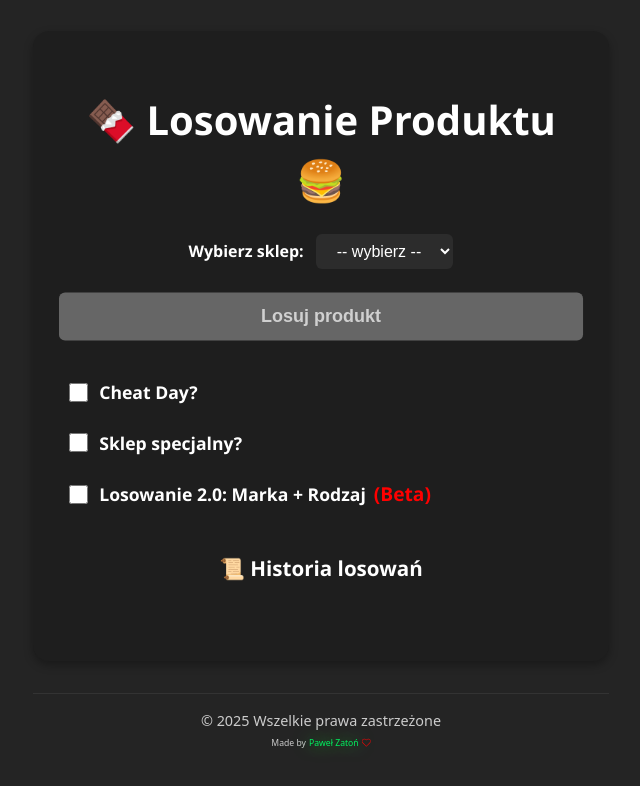
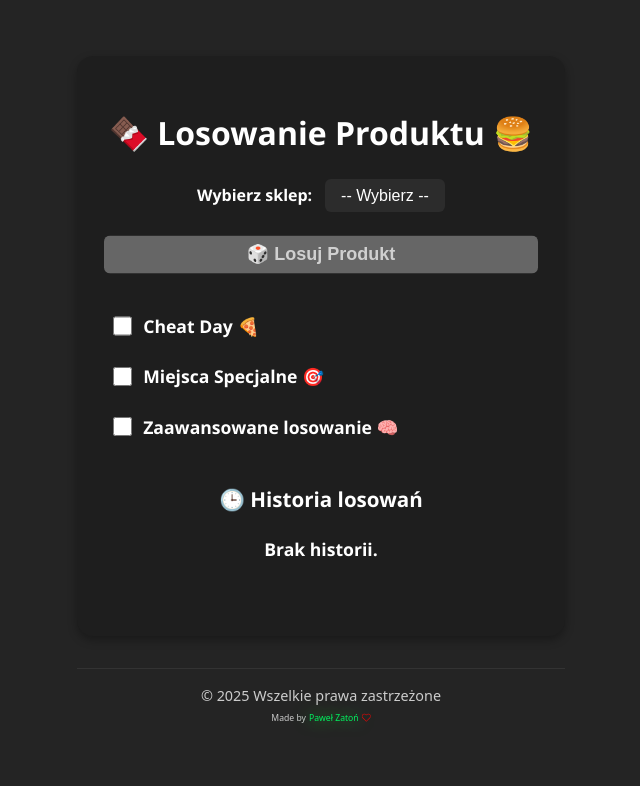
Before and after one commit to pawelzaton17/simple-draw, a React (Vite) app: page / in a window 1280 px wide. Shown: the top 786 px of the page, without its empty margins (319-959 px from the left). Built offline with nearby package versions, Linux system fonts and the light colour scheme.

Commit message:
new styles, code refactor, added filtering

```diff
--- a/index.html
+++ b/index.html
@@ -2,7 +2,7 @@
 <html lang="en">
   <head>
     <meta charset="UTF-8" />
-    <link rel="icon" type="image/x-icon" href="/public/favicon.svg" />
+    <link rel="icon" type="image/x-icon" href="/favicon.svg" />
 
     <meta name="viewport" content="width=device-width, initial-scale=1.0" />
     <title>Food Selector</title>
--- a/src/components/SimpleDraw.jsx
+++ b/src/components/SimpleDraw.jsx
@@ -8,6 +8,12 @@ import {
   storeProducts,
   brandProductMap,
 } from "../constants/data.js";
+import StoreSelector from "./SimpleDraw/StoreSelector.jsx";
+import DrawButton from "./SimpleDraw/DrawButton.jsx";
+import ResultDisplay from "./SimpleDraw/ResultDisplay.jsx";
+import ToggleOptions from "./SimpleDraw/ToggleOptions.jsx";
+import HistoryList from "./SimpleDraw/HistoryList.jsx";
+import BrandFilterModal from "./SimpleDraw/BrandFilterModal.jsx";
 import "../styles/SimpleDraw.scss";
 
 const weightedRandom = (items, weights) => {
@@ -28,6 +34,10 @@ const SimpleDraw = () => {
   const [specialPlaceEnabled, setSpecialPlaceEnabled] = useState(false);
   const [isAdvancedDraw, setIsAdvancedDraw] = useState(false);
   const [history, setHistory] = useState([]);
+  const [showBrandFilter, setShowBrandFilter] = useState(false);
+  const [selectedBrands, setSelectedBrands] = useState(
+    Object.keys(brandProductMap)
+  );
 
   const audio = new Audio(winSound);
   audio.volume = 0.1;
@@ -43,15 +53,11 @@ const SimpleDraw = () => {
     localStorage.setItem("drawHistory", JSON.stringify(history));
   }, [history]);
 
-  const handleStoreChange = (e) => {
-    setSelectedStore(e.target.value);
-  };
-
-  const drawProduct = () => {
+  const handleDraw = () => {
     let product;
 
     if (isAdvancedDraw) {
-      const brands = Object.keys(brandProductMap);
+      const brands = selectedBrands;
       const selectedBrand = brands[Math.floor(Math.random() * brands.length)];
       const brandProducts = brandProductMap[selectedBrand];
       const selectedBrandProduct =
@@ -95,91 +101,45 @@ const SimpleDraw = () => {
     <div className="simple-draw__container">
       <h1 className="simple-draw__title">🍫 Losowanie Produktu 🍔</h1>
 
-      <div className="simple-draw__store-selector">
-        <label htmlFor="store-select">Wybierz sklep:</label>
-        <select
-          id="store-select"
-          value={selectedStore}
-          onChange={handleStoreChange}
-        >
-          <option value="">-- wybierz --</option>
-          {predefinedStores.map((store, idx) => (
-            <option key={`${store}-${idx}`} value={store}>
-              {store}
-            </option>
-          ))}
-        </select>
-      </div>
+      <StoreSelector
+        stores={predefinedStores}
+        selectedStore={selectedStore}
+        onStoreChange={(e) => setSelectedStore(e.target.value)}
+      />
 
-      <button
-        onClick={drawProduct}
-        disabled={!selectedStore && !isAdvancedDraw}
-        className="simple-draw__draw-button"
-      >
-        {isAdvancedDraw && !selectedStore ? "Wybierz sklep" : "Losuj produkt"}
-      </button>
+      <DrawButton
+        isAdvancedDraw={isAdvancedDraw}
+        selectedStore={selectedStore}
+        onDraw={handleDraw}
+      />
 
-      <div className="simple-draw__result">
-        {selectedProduct && (
-          <h2>
-            🎉 Dziś kup: <span className="highlight">{selectedProduct}</span>
-          </h2>
-        )}
-      </div>
+      <ResultDisplay product={selectedProduct} />
 
-      <div className="simple-draw__toggles">
-        <label>
-          <input
-            type="checkbox"
-            checked={cheatDayEnabled}
-            onChange={() => {
+      <ToggleOptions
+        cheatDayEnabled={cheatDayEnabled}
+        specialPlaceEnabled={specialPlaceEnabled}
+        isAdvancedDraw={isAdvancedDraw}
+        onCheatToggle={() => {
           setCheatDayEnabled(!cheatDayEnabled);
           if (!cheatDayEnabled) setSpecialPlaceEnabled(false);
         }}
-          />
-          Cheat Day?
-        </label>
-        <label>
-          <input
-            type="checkbox"
-            checked={specialPlaceEnabled}
-            onChange={() => {
+        onSpecialToggle={() => {
           setSpecialPlaceEnabled(!specialPlaceEnabled);
           if (!specialPlaceEnabled) setCheatDayEnabled(false);
         }}
+        onAdvancedToggle={() => setIsAdvancedDraw(!isAdvancedDraw)}
       />
-          Sklep specjalny?
-        </label>
-        <label>
-          <input
-            type="checkbox"
-            checked={isAdvancedDraw}
-            onChange={() => setIsAdvancedDraw(!isAdvancedDraw)}
-          />
-          Losowanie 2.0: Marka + Rodzaj{" "}
-          <span className="beta-text">(Beta)</span>
-        </label>
-      </div>
 
-      <div className="simple-draw__history">
-        <h3>📜 Historia losowań</h3>
-        <ul className="simple-draw__history-list">
-          {history.map((entry, idx) => (
-            <li key={idx}>
-              <strong>{entry.product}</strong>
-              <em>{entry.timestamp}</em>
-            </li>
-          ))}
-        </ul>
-        {history.length > 0 && (
+      {isAdvancedDraw && (
         <button
-            className="simple-draw__history-clear-btn"
-            onClick={clearHistory}
+          className="simple-draw__filter-button"
+          onClick={() => setShowBrandFilter(true)}
         >
-            Wyczyść historię
+          🎯 Filtruj marki ({selectedBrands.length})
         </button>
       )}
-      </div>
+
+      <HistoryList history={history} onClear={clearHistory} />
 
       {showConfetti && (
         <Confetti
@@ -189,6 +149,14 @@ const SimpleDraw = () => {
           recycle={false}
         />
       )}
+
+      <BrandFilterModal
+        isOpen={showBrandFilter}
+        onClose={() => setShowBrandFilter(false)}
+        allBrands={Object.keys(brandProductMap)}
+        selectedBrands={selectedBrands}
+        setSelectedBrands={setSelectedBrands}
+      />
     </div>
   );
 };
--- /dev/null
+++ b/src/components/SimpleDraw/BrandFilterModal.jsx
@@ -0,0 +1,44 @@
+import "../../styles/BrandFilterModal.scss"; // Import your CSS styles here
+
+const BrandFilterModal = ({
+  isOpen,
+  onClose,
+  allBrands,
+  selectedBrands,
+  setSelectedBrands,
+}) => {
+  if (!isOpen) return null;
+
+  const toggleBrand = (brand) => {
+    if (selectedBrands.includes(brand)) {
+      setSelectedBrands(selectedBrands.filter((b) => b !== brand));
+    } else {
+      setSelectedBrands([...selectedBrands, brand]);
+    }
+  };
+
+  return (
+    <div className="modal-overlay">
+      <div className="modal-content">
+        <h2>🎯 Wybierz marki</h2>
+        <div className="brand-list">
+          {allBrands.map((brand) => (
+            <label key={brand}>
+              <input
+                type="checkbox"
+                checked={selectedBrands.includes(brand)}
+                onChange={() => toggleBrand(brand)}
+              />
+              {brand}
+            </label>
+          ))}
+        </div>
+        <button className="close-btn" onClick={onClose}>
+          Zamknij
+        </button>
+      </div>
+    </div>
+  );
+};
+
+export default BrandFilterModal;
--- /dev/null
+++ b/src/components/SimpleDraw/DrawButton.jsx
@@ -0,0 +1,11 @@
+const DrawButton = ({ isAdvancedDraw, selectedStore, onDraw }) => (
+  <button
+    className="simple-draw__draw-button"
+    onClick={onDraw}
+    disabled={!isAdvancedDraw && !selectedStore}
+  >
+    🎲 Losuj Produkt
+  </button>
+);
+
+export default DrawButton;
--- /dev/null
+++ b/src/components/SimpleDraw/HistoryList.jsx
@@ -0,0 +1,23 @@
+const HistoryList = ({ history, onClear }) => (
+  <div className="simple-draw__history">
+    <h3>🕒 Historia losowań</h3>
+    {history.length === 0 ? (
+      <p>Brak historii.</p>
+    ) : (
+      <>
+        <ul className="simple-draw__history-list">
+          {history.map((entry, index) => (
+            <li key={index}>
+              <span>{entry.timestamp}</span> – <strong>{entry.product}</strong>
+            </li>
+          ))}
+        </ul>
+        <button className="simple-draw__history-clear-btn" onClick={onClear}>
+          Wyczyść historię
+        </button>
+      </>
+    )}
+  </div>
+);
+
+export default HistoryList;
--- /dev/null
+++ b/src/components/SimpleDraw/ResultDisplay.jsx
@@ -0,0 +1,9 @@
+const ResultDisplay = ({ product }) =>
+  product && (
+    <div className="simple-draw__result">
+      <h2>🎉 Wylosowano:</h2>
+      <p>{product}</p>
+    </div>
+  );
+
+export default ResultDisplay;
--- /dev/null
+++ b/src/components/SimpleDraw/StoreSelector.jsx
@@ -0,0 +1,15 @@
+const StoreSelector = ({ stores, selectedStore, onStoreChange }) => (
+  <div className="simple-draw__store-selector">
+    <label htmlFor="store">Wybierz sklep:</label>
+    <select id="store" value={selectedStore} onChange={onStoreChange}>
+      <option value="">-- Wybierz --</option>
+      {stores.map((store) => (
+        <option key={store} value={store}>
+          {store}
+        </option>
+      ))}
+    </select>
+  </div>
+);
+
+export default StoreSelector;
--- /dev/null
+++ b/src/components/SimpleDraw/ToggleOptions.jsx
@@ -0,0 +1,37 @@
+const ToggleOptions = ({
+  cheatDayEnabled,
+  specialPlaceEnabled,
+  isAdvancedDraw,
+  onCheatToggle,
+  onSpecialToggle,
+  onAdvancedToggle,
+}) => (
+  <div className="simple-draw__toggles">
+    <label>
+      <input
+        type="checkbox"
+        checked={cheatDayEnabled}
+        onChange={onCheatToggle}
+      />
+      Cheat Day 🍕
+    </label>
+    <label>
+      <input
+        type="checkbox"
+        checked={specialPlaceEnabled}
+        onChange={onSpecialToggle}
+      />
+      Miejsca Specjalne 🎯
+    </label>
+    <label>
+      <input
+        type="checkbox"
+        checked={isAdvancedDraw}
+        onChange={onAdvancedToggle}
+      />
+      Zaawansowane losowanie 🧠
+    </label>
+  </div>
+);
+
+export default ToggleOptions;
--- /dev/null
+++ b/src/styles/BrandFilterModal.scss
@@ -0,0 +1,42 @@
+.modal-overlay {
+    position: fixed;
+    top: 0;
+    left: 0;
+    width: 100%;
+    height: 100%;
+    background: rgba(0, 0, 0, 0.6);
+    display: flex;
+    justify-content: center;
+    align-items: center;
+    z-index: 10;
+  }
+
+  .modal-content {
+    background: #707070;
+    padding: 2rem;
+    border-radius: 1rem;
+    max-width: 400px;
+    width: 90%;
+    text-align: center;
+
+    h2 {
+      margin-bottom: 1rem;
+    }
+
+    .brand-list {
+      display: grid;
+      grid-template-columns: 1fr 1fr 1fr;
+      gap: 0.5rem;
+      text-align: left;
+    }
+
+    .close-btn {
+      margin-top: 3rem;
+      padding: 0.5rem 1rem;
+      background: #ff6347;
+      border: none;
+      color: white;
+      border-radius: 0.5rem;
+      cursor: pointer;
+    }
+  }
--- a/src/styles/SimpleDraw.scss
+++ b/src/styles/SimpleDraw.scss
@@ -1,4 +1,3 @@
-
 @use "./variables" as *;
 
 html, body {
@@ -12,7 +11,8 @@ body {
   align-items: center;
 }
 
-.simple-draw__container {
+.simple-draw {
+  &__container {
     max-width: 32rem;
     margin: auto;
     padding: 2rem;
@@ -29,25 +29,20 @@ body {
     font-weight: 700;
   }
 
-.simple-draw__store-selector {
+  &__store-selector {
     display: flex;
     justify-content: center;
     align-items: center;
-  gap: .8rem
+    gap: .8rem;
   }
 
-h1 {
-  font-size: 2.5rem;
+  &__store-selector,
+  &__toggles,
+  &__history {
     margin-bottom: 1.5rem;
   }
 
-.simple-draw__store-selector,
-.simple-draw__toggles,
-.simple-draw__history {
-  margin-bottom: 1.5rem;
-}
-
-.simple-draw__store-selector select {
+  &__store-selector select {
     padding: 0.5rem 1rem;
     font-size: 1rem;
     border-radius: 0.375rem;
@@ -55,10 +50,14 @@ h1 {
     background: $input-background-color;
     color: $text-color;
     text-align: center;
+    appearance: none;
+    -webkit-appearance: none;
+    -moz-appearance: none;
   }
 
-.simple-draw__draw-button {
-  padding: 0.8rem;
+  &__draw-button,
+  &__filter-button {
+    padding: 0.5rem;
     font-size: 1.1rem;
     border-radius: 0.375rem;
     border: none;
@@ -81,7 +80,7 @@ h1 {
     }
   }
 
-.simple-draw__toggles {
+  &__toggles {
     display: flex;
     justify-content: center;
     flex-direction: column;
@@ -113,11 +112,10 @@ h1 {
     }
   }
 
-.simple-draw__history {
+  &__history {
     font-size: 1.1rem;
-}
 
-.simple-draw__history-list {
+    &-list {
       list-style-type: none;
       padding: 0;
       font-size: 0.9rem;
@@ -127,7 +125,7 @@ h1 {
       }
     }
 
-.simple-draw__history-clear-btn {
+    &-clear-btn {
       margin-top: 1.5rem;
       padding: 0.5rem 1.5rem;
       background: $danger-color;
@@ -137,23 +135,24 @@ h1 {
       cursor: pointer;
       font-weight: bold;
       transition: background 0.3s ease;
+
+      &:hover {
+        background: $danger-hover-color;
+      }
+    }
   }
 
-.simple-draw__history-clear-btn:hover {
-  background: $danger-hover-color;
+  &__confetti-container {
+    position: absolute;
+    top: 0;
+    left: 0;
+    width: 100%;
+    height: 100%;
   }
 
   .highlight {
     color: #ff6347;
     font-weight: 700;
-}
-
-.simple-draw__confetti-container {
-  position: absolute;
-  top: 0;
-  left: 0;
-  width: 100%;
-  height: 100%;
   }
 
   @keyframes pulse {
@@ -167,3 +166,32 @@ h1 {
       transform: scale(1);
     }
   }
+
+  &__brand-filter {
+    margin: 1rem 0;
+
+    h3 {
+      margin-bottom: 0.5rem;
+      font-size: 1.2rem;
+      color: $text-color;
+    }
+
+    &__options {
+      display: flex;
+      flex-wrap: wrap;
+      gap: 0.75rem;
+
+      label {
+        display: flex;
+        align-items: center;
+        gap: 0.4rem;
+        font-weight: 600;
+      }
+
+      input[type="checkbox"] {
+        width: 1rem;
+        height: 1rem;
+      }
+    }
+  }
+}
```
Also changed, not shown: src/components/StoreSelector.jsx (deleted, +0 -17 lines), favicon.svg (renamed from public/favicon.svg). Lines whose indentation alone changed are shown as unchanged.
